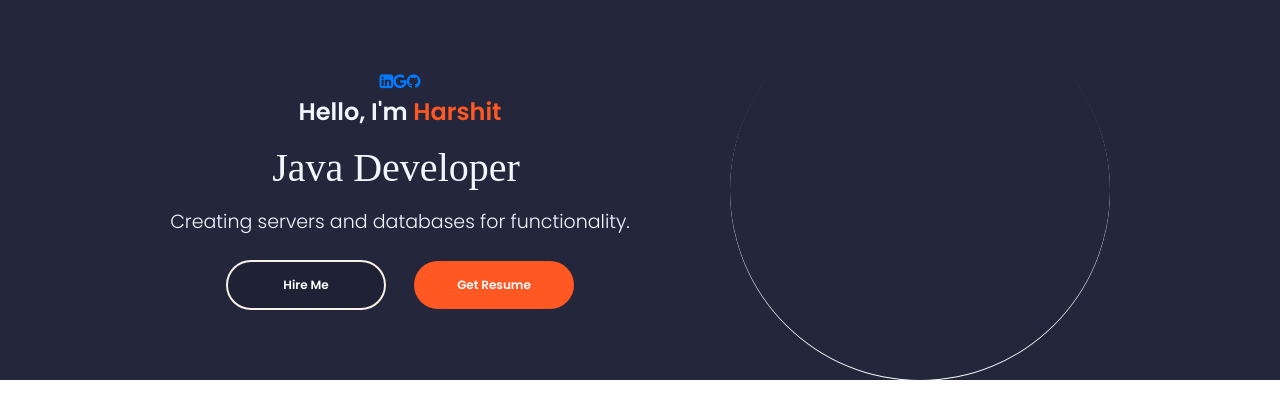
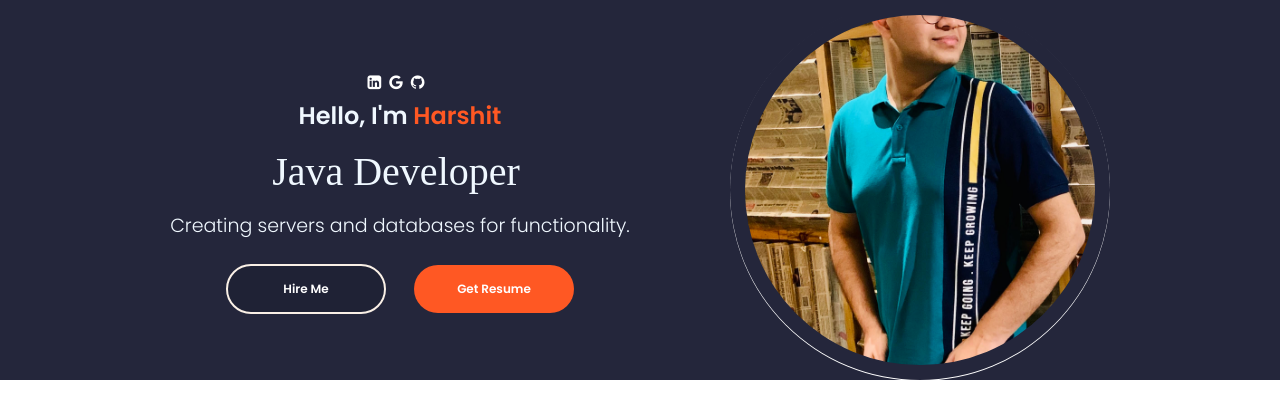
Before and after one commit to Harshit1047/Portfolio, a React (Create React App) app in the folder client/: page / in a window 1280 px wide. Shown: the top 418 px of the page. Built offline with nearby package versions, Linux system fonts and the light colour scheme; a web font is replaced by a local one.

Commit message:
style added

```diff
--- a/client/src/PortfolioContainer/Home/Profile.css
+++ b/client/src/PortfolioContainer/Home/Profile.css
@@ -54,3 +54,25 @@
     width: 380px;
     margin: 0 0px 0 100px;
 }
+.profile-picture-background{
+    height: 92%;
+    width: 92%;
+    background-image: url("../../assets/profilephoto.jpg");
+    background-size: cover;
+    border-radius: 50%;
+    background-repeat: no-repeat;
+    background-position: center;
+}
+.profile-picture-background:hover{
+    transform:scale(1.07);
+    transition: 1s ease-out;
+
+}
+.colz .colz-icon i{
+    color:white;
+    padding: 8px;
+    padding-left: 0px;
+}
+.colz .colz-icon i:hover{
+    transform: scale(1.5);
+}
```
